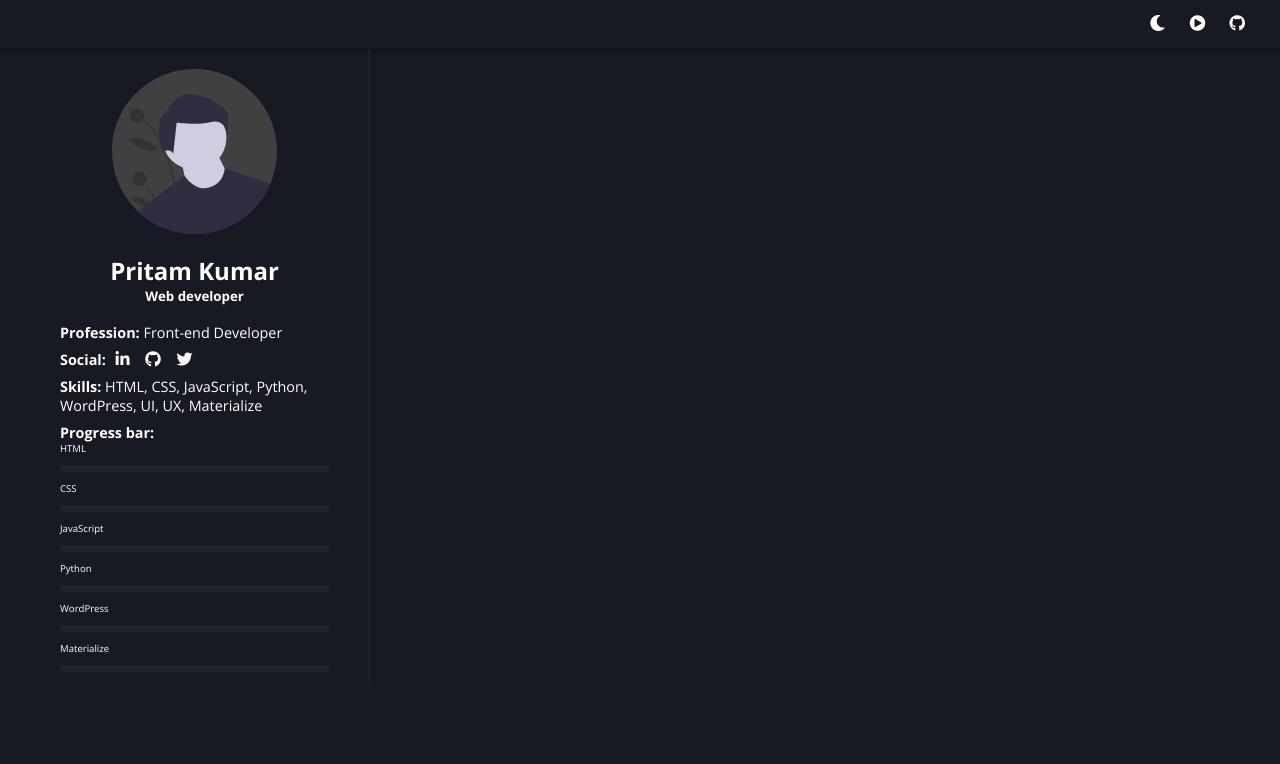
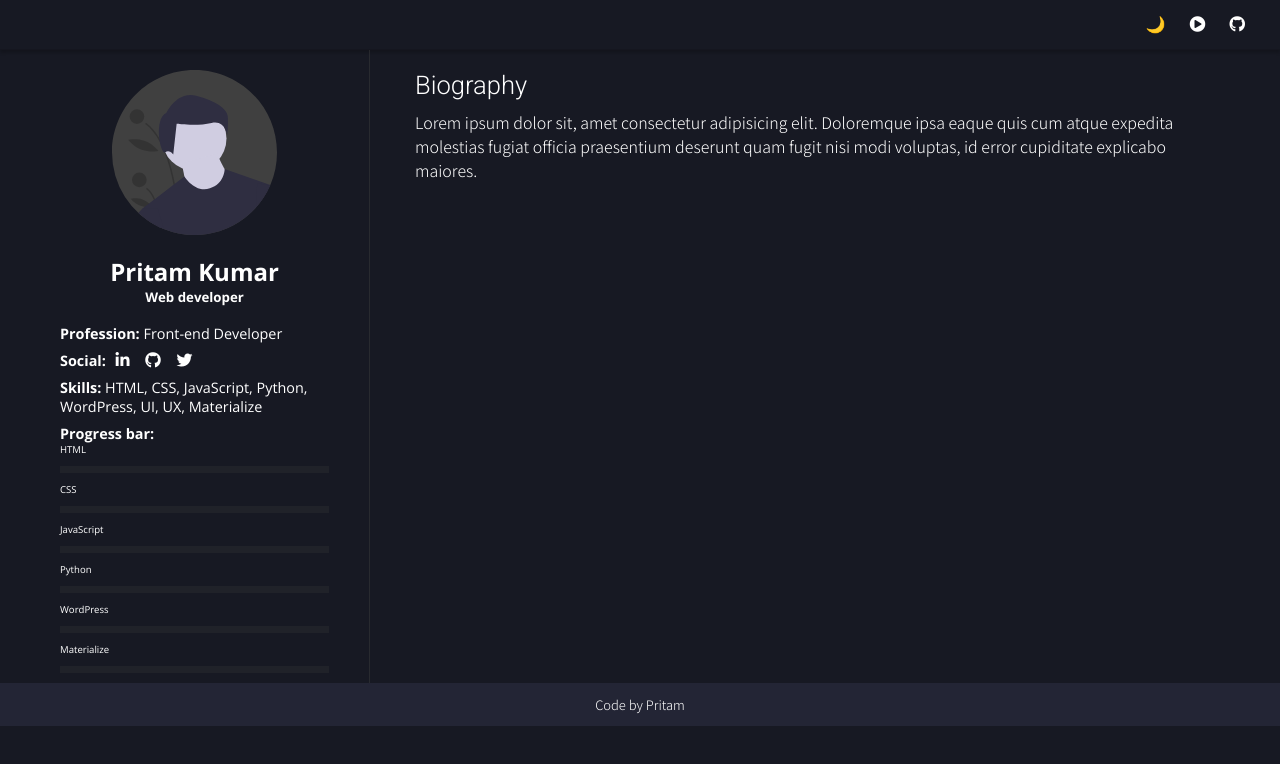
Before and after one commit to pritamkr1/Pritam-portfolio, a plain HTML site: page index.html in a window 1280 px wide. Drawn offline with nearby package versions, Linux system fonts and the light colour scheme.

Commit message:
added footer

```diff
--- a/index.html
+++ b/index.html
@@ -15,20 +15,24 @@
     <link rel="stylesheet" href="/style.css">
     <!--Google font link-->
     <link rel="preconnect" href="https://fonts.gstatic.com">
+    <link href="https://fonts.googleapis.com/css2?family=Roboto:wght@100;300;400;500;700&display=swap" rel="stylesheet">
+    <link rel="preconnect" href="https://fonts.gstatic.com">
     <link href="https://fonts.googleapis.com/css2?family=Open+Sans:wght@300;400;600;700&display=swap" rel="stylesheet">
+    <link rel="preconnect" href="https://fonts.gstatic.com">
+    <link href="https://fonts.googleapis.com/css2?family=Noto+Sans+JP:wght@100;300;400&display=swap" rel="stylesheet">
     <title>Pritam Kumar | Front-end developer</title>
 </head>
 <body>
 
     <nav>
         <ul>
-            <li><i class="fas fa-moon"></i></li>
+            <li id="toggle">🌙</li>
             <li><i class="fas fa-play-circle"></i></li>
             <li><i class="fab fa-github"></i></li>
         </ul>
     </nav>
 
-    <section id="section">
+    <section class="hero-container">
 
         <div class="profile-container">
             <img src="./img/undraw_male_avatar_323b.svg" class="img-pritam">
@@ -73,7 +77,17 @@
                 </li>
             </ul>
         </div>
+
+
+        <div class="biography">
+                <h1>Biography</h1>
+                <p>Lorem ipsum dolor sit, amet consectetur adipisicing elit. Doloremque ipsa eaque quis cum atque expedita molestias fugiat officia praesentium deserunt quam fugit nisi modi voluptas, id error cupiditate explicabo maiores.</p>
+         </div>
+
     </section>
-   <!-- <script src="/sources/materialize/js/materialize.min.js"></script>-->
+    <footer>
+        <p>Code by Pritam</p>
+    </footer>
+   <script src="script.js"></script>
 </body>
 </html>
```
